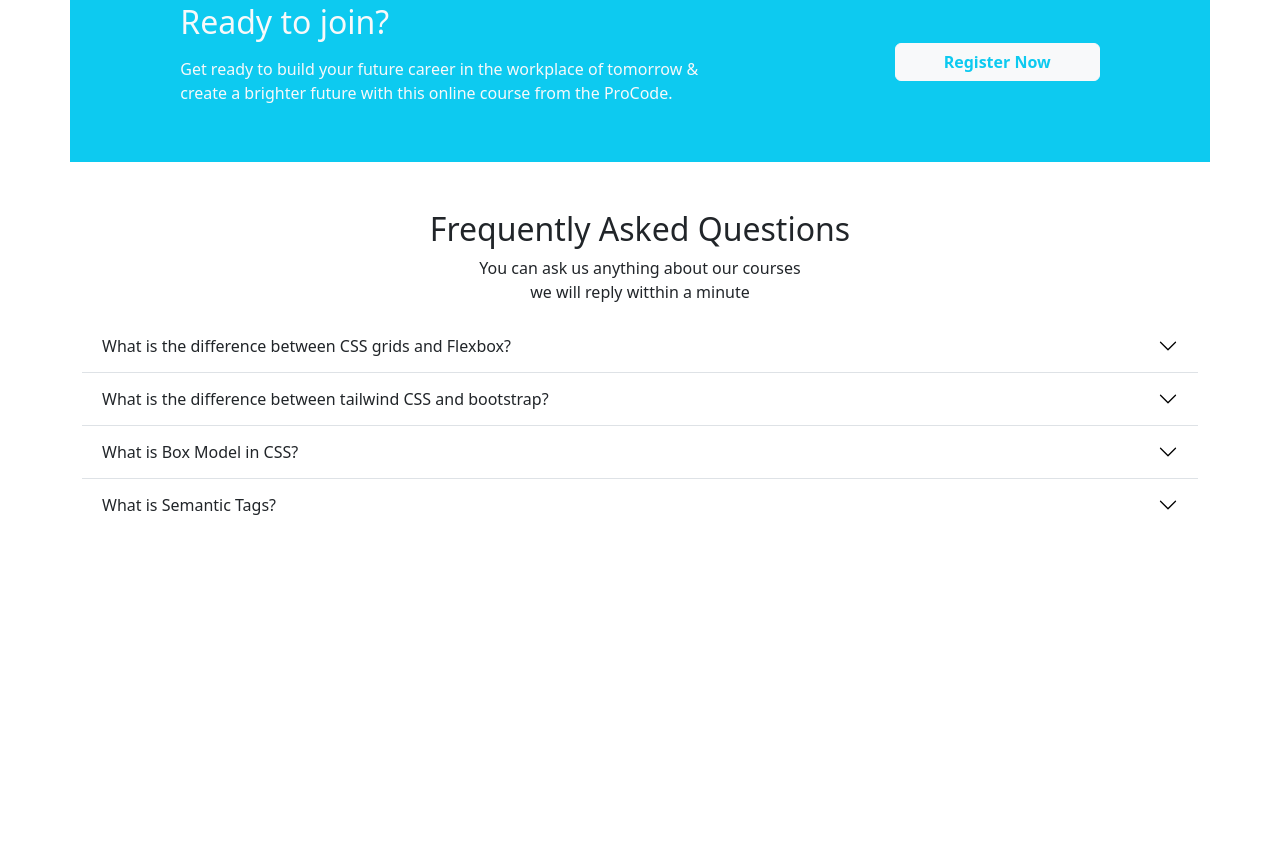
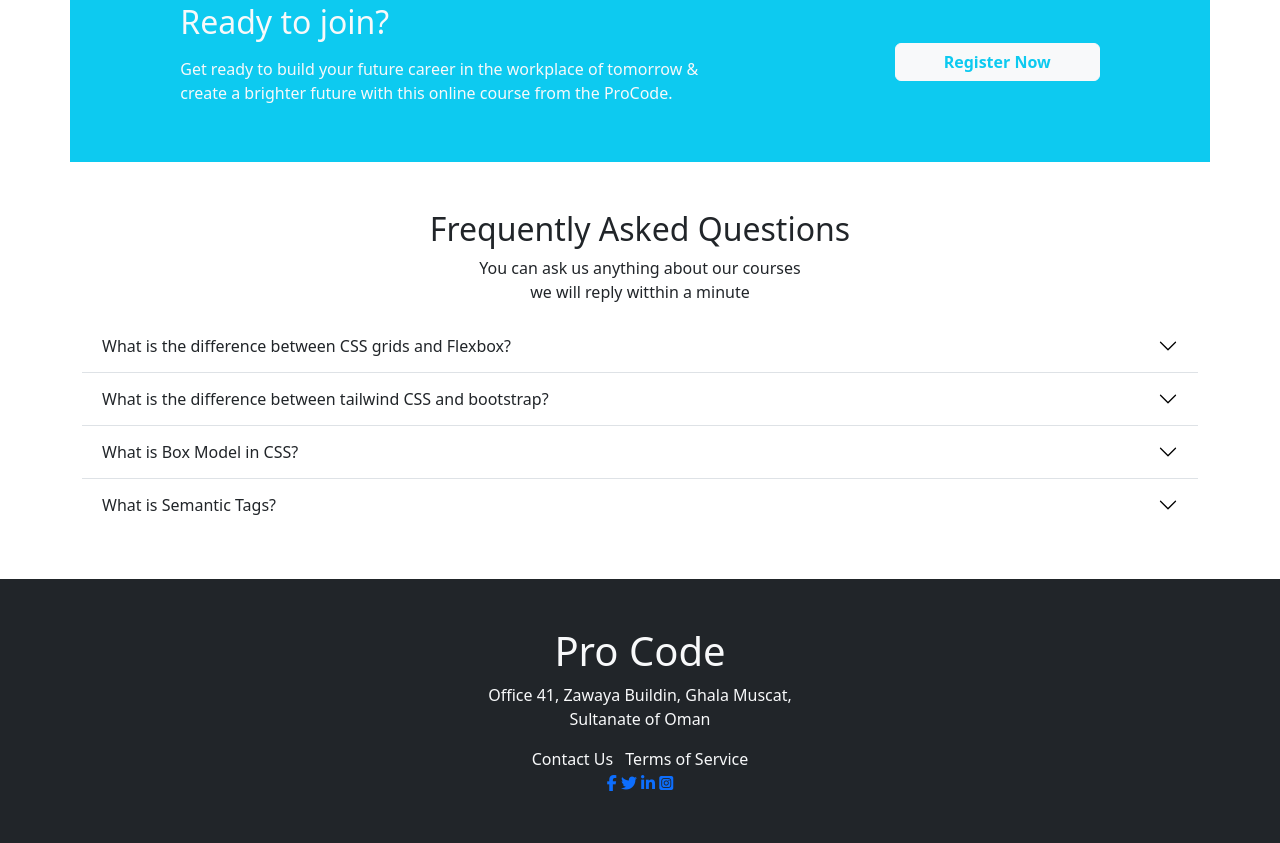
Before and after one commit to kshossain/procode-website, a plain HTML site: page index.html in a window 1280 px wide. Shown: the part 1658-2501 px from the top of the page. Before the commit the page ends 2189 px from the top, so only its background shows below. Drawn offline with nearby package versions, Linux system fonts and the light colour scheme.

Commit message:
footer added

```diff
--- a/index.html
+++ b/index.html
@@ -5,6 +5,7 @@
     <meta charset="utf-8">
     <meta name="viewport" content="width=device-width, initial-scale=1">
     <title>Programing Code</title>
+    <script src="https://kit.fontawesome.com/bd2693b12a.js" crossorigin="anonymous"></script>
     <link href="https://cdn.jsdelivr.net/npm/bootstrap@5.2.0/dist/css/bootstrap.min.css" rel="stylesheet"
         integrity="sha384-gH2yIJqKdNHPEq0n4Mqa/HGKIhSkIHeL5AyhkYV8i59U5AR6csBvApHHNl/vI1Bx" crossorigin="anonymous">
 </head>
@@ -310,6 +311,17 @@
 
         </section>
         <!-- Q & A section end -->
+        <footer class="bg-dark text-light text-center mt-5 p-5 ">
+            <h1>Pro Code</h1>
+            <p>Office 41, Zawaya Buildin, Ghala Muscat, <br>
+            Sultanate of Oman</p>
+            <span>Contact Us</span> <span class="ms-2">Terms of Service</span>
+            <br>
+            <a href="https://www.facebook.com/"><i class="fa-brands fa-facebook-f"></i></a>
+            <a href="https://twitter.com/?lang=en"><i class="fa-brands fa-twitter"></i></a>
+            <a href="https://www.linkedin.com/"><i class="fa-brands fa-linkedin-in"></i></a> <a href=""></a>
+            <a href="https://www.instagram.com/"><i class="fa-brands fa-instagram-square"></i></a>
+        </footer>
     </main>
     <script src="https://cdn.jsdelivr.net/npm/bootstrap@5.2.0/dist/js/bootstrap.bundle.min.js"
         integrity="sha384-A3rJD856KowSb7dwlZdYEkO39Gagi7vIsF0jrRAoQmDKKtQBHUuLZ9AsSv4jD4Xa"
```
